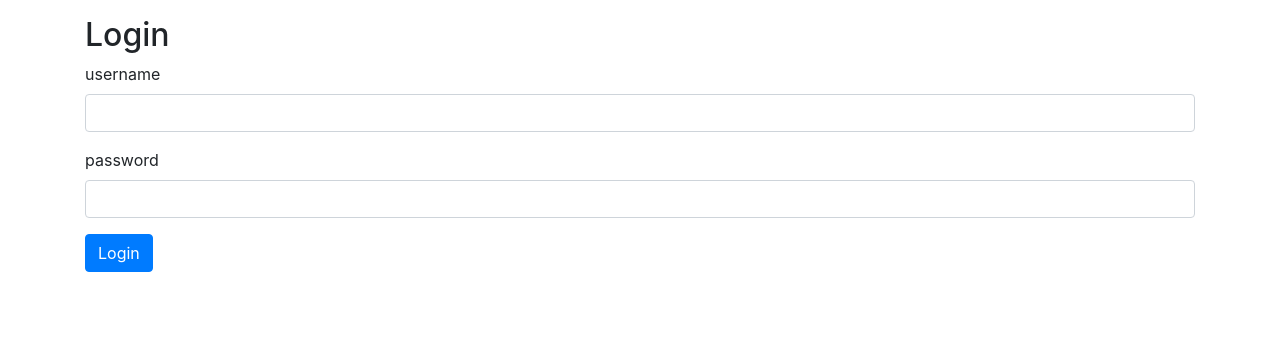
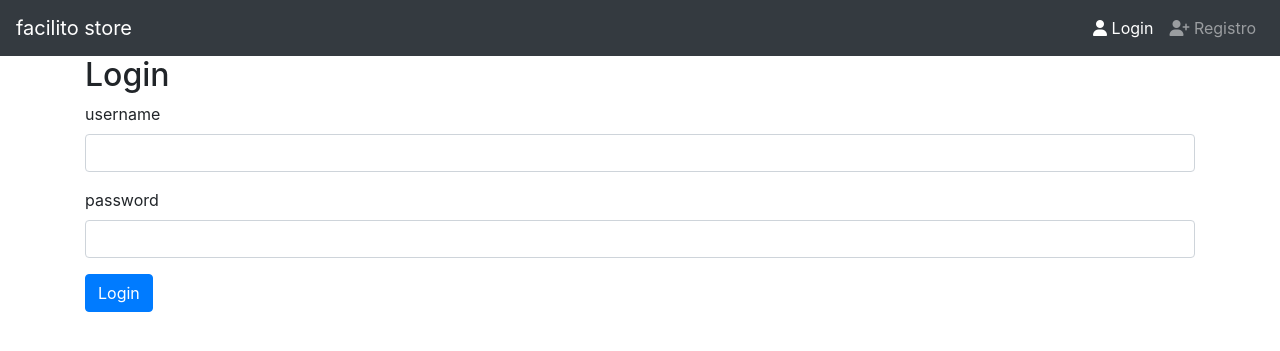
Before and after one commit to arturoromerou/practice_django, a Django app: page /usuarios/login in a window 1280 px wide. Shown: the top 351 px of the page. Run offline with Django 3.2, Linux system fonts and the light colour scheme; some libraries are stand-ins or nearby versions.

Commit message:
se agrega el navbar

```diff
--- a/facilito_store/facilito_store/views.py
+++ b/facilito_store/facilito_store/views.py
@@ -24,6 +24,8 @@ def index(request):
     })
 
 def login_view(request):
+    if request.user.is_authenticated:
+        return redirect('index')
 
     if request.method == 'POST':
         username = request.POST.get('username') # diccionario
@@ -48,6 +50,9 @@ def logout_view(request):
     return redirect('login')
 
 def register(request):
+    if request.user.is_authenticated:
+        return redirect('index')
+
     form = RegisterForm(request.POST or None)
 
     # obtener informacion del formulario mediante una clase
--- a/facilito_store/templates/base.html
+++ b/facilito_store/templates/base.html
@@ -5,6 +5,7 @@
     <meta charset="UTF-8">
     <meta name="viewport" content="width=device-width, initial-scale=1.0">
     <title>Login</title>
+    <!-- bootstrap -->
     <link rel="stylesheet" href="https://stackpath.bootstrapcdn.com/bootstrap/4.5.0/css/bootstrap.min.css" integrity="sha384-9aIt2nRpC12Uk9gS9baDl411NQApFmC26EwAOH8WgZl5MYYxFfc+NcPb1dKGj7Sk" crossorigin="anonymous">
 </head>
 <body>
@@ -24,7 +25,9 @@
     </div>
 
 </body>
-
+<!-- fontawesome -->
+<script src="https://kit.fontawesome.com/243980838c.js" crossorigin="anonymous"></script>
+<!-- bootstrap -->
 <script src="https://code.jquery.com/jquery-3.5.1.slim.min.js" integrity="sha384-DfXdz2htPH0lsSSs5nCTpuj/zy4C+OGpamoFVy38MVBnE+IbbVYUew+OrCXaRkfj" crossorigin="anonymous"></script>
 <script src="https://cdn.jsdelivr.net/npm/popper.js@1.16.0/dist/umd/popper.min.js" integrity="sha384-Q6E9RHvbIyZFJoft+2mJbHaEWldlvI9IOYy5n3zV9zzTtmI3UksdQRVvoxMfooAo" crossorigin="anonymous"></script>
 <script src="https://stackpath.bootstrapcdn.com/bootstrap/4.5.0/js/bootstrap.min.js" integrity="sha384-OgVRvuATP1z7JjHLkuOU7Xw704+h835Lr+6QL9UvYjZE3Ipu6Tp75j7Bh/kR0JKI" crossorigin="anonymous"></script>
--- a/facilito_store/templates/navbar.html
+++ b/facilito_store/templates/navbar.html
@@ -1,3 +1,44 @@
-<nav class="navbar">
+{% url 'login' as login %}
+{% url 'register' as register %}
+
+<nav class="navbar navbar-expand-md bg-dark navbar-dark">
+    <a href="{% url 'index' %}" class="navbar-brand">facilito store</a>
+
+    <button type="button" name="button" class="navbar-toggler navbar-toggler-rigth" data-toggle="collapse" data-target="#navb">
+        <span class="navbar-toggler-icon"></span>
+    </button>
+
+    <div id="navb" class="navbar-collapse collapse hide">
+
+        <ul class="nav navbar-nav ml-auto">
+
+            {% if user.is_authenticated %}
+
+                <li class="navbar-item {% if request.path == logout %}active{% endif %}">
+                    <a href="{% url 'logout' %}" class="nav-link">
+                        <span class="fas fa fa-sign-out-alt"></span>
+                        Logout</a>
+                </li>
+
+            {% else %}
+
+                <li class="navbar-item {% if request.path == login %}active{% endif %}">
+                    <a href="{{ login }}" class="nav-link">
+                        <span class="fas fa-user"></span>
+                        Login</a>
+                </li>
+
+                <li class="navbar-item {% if request.path == register %}active{% endif %}">
+                    <a href="{{ register }}" class="nav-link">
+                        <span class="fas fa-user-plus"></span>
+                        Registro</a>
+                </li>
+
+            {% endif %}
+
+
+        </ul>
+
+    </div>
 
 </nav>
```
Also changed, not shown: facilito_store/db.sqlite3.
